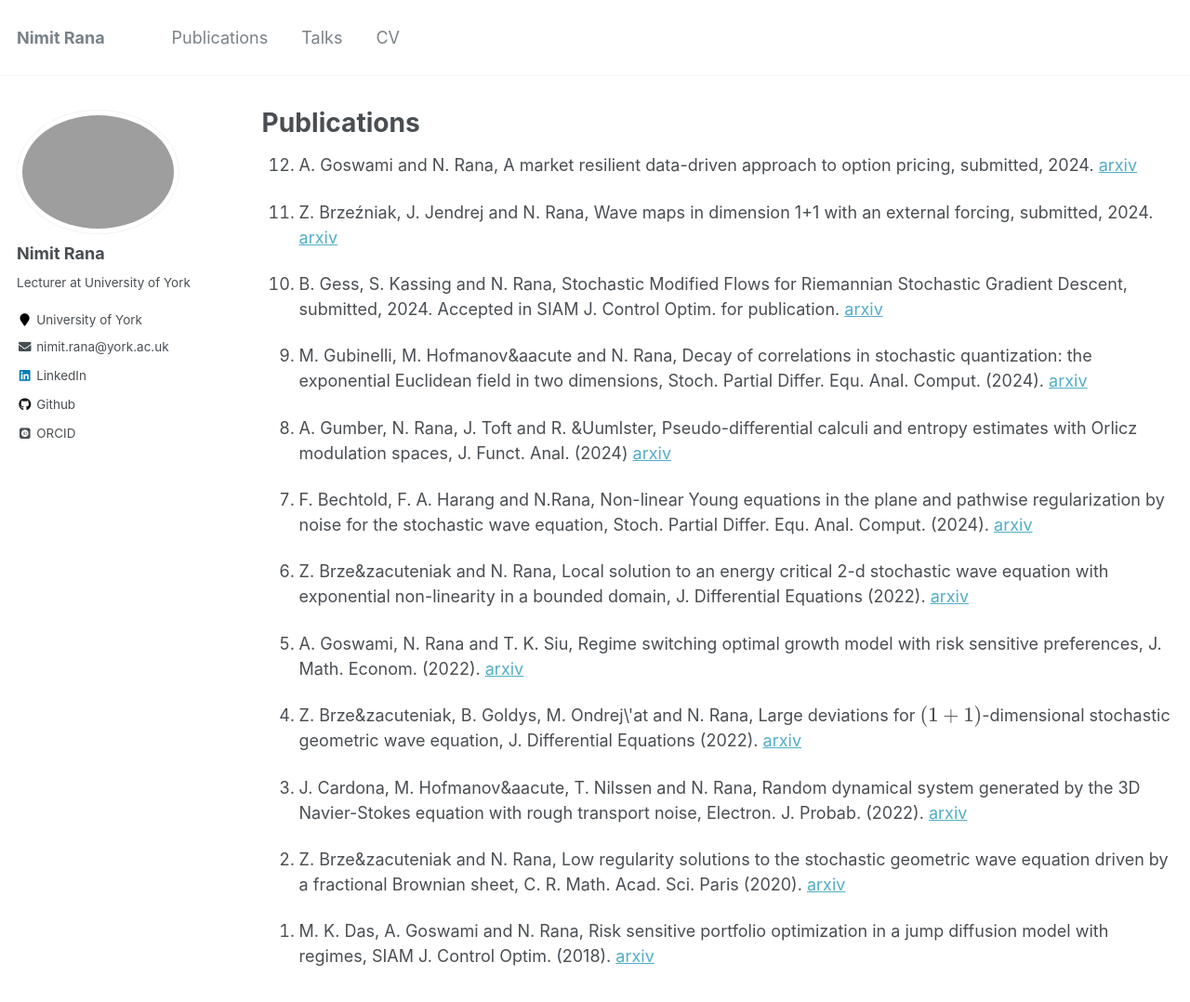
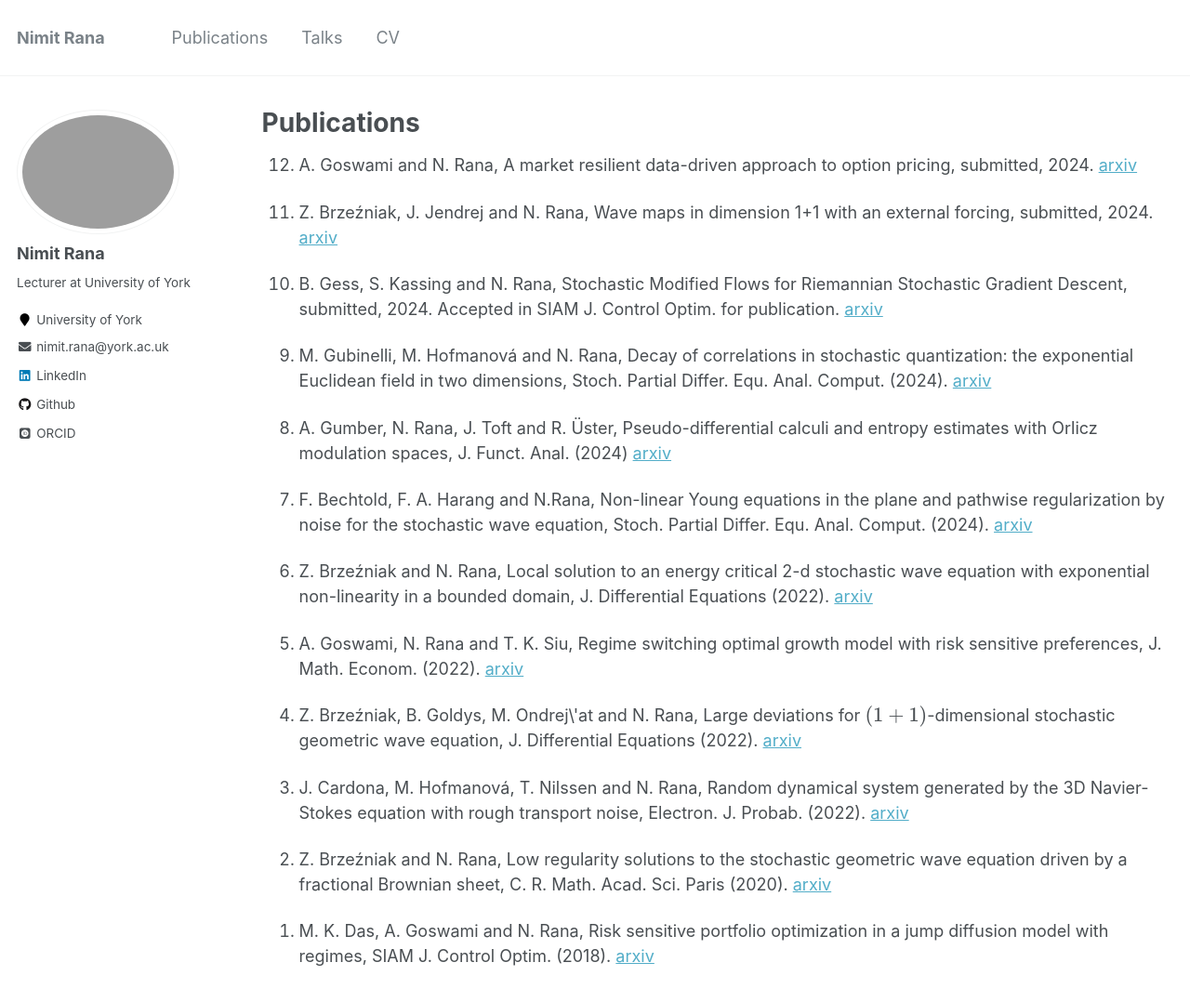
Before and after one commit to rananimit/rananimit.github.io, a Jekyll site: the page built from _pages/publications.md, in a window 1280 px wide and 1264 px high. Shown: the top 1078 px of the window at 93% size. Built offline with Jekyll 4.4.1, drawn with Linux system fonts in a browser that asks for light colours; some web fonts are replaced; formulas are drawn with MathJax 3.

Commit message:
Update publications.md

```diff
--- a/_pages/publications.md
+++ b/_pages/publications.md
@@ -21,12 +21,12 @@ author_profile: true
 <li><p>A. Goswami and N. Rana, A market resilient data-driven approach to option pricing, submitted, 2024. <a href="https://arxiv.org/abs/2409.08205">arxiv</a>
 <li><p>Z. Brzeźniak, J. Jendrej and N. Rana, Wave maps in dimension 1+1 with an external forcing, submitted, 2024. <a href="https://arxiv.org/abs/2404.09195">arxiv</a>
 <li><p>B. Gess, S. Kassing and N. Rana, Stochastic Modified Flows for Riemannian Stochastic Gradient Descent, submitted, 2024. Accepted in SIAM J. Control Optim. for publication. <a href="https://arxiv.org/abs/2402.03467">arxiv</a>
-<li><p>M. Gubinelli, M. Hofmanov&aacute and N. Rana, Decay of correlations in stochastic quantization: the exponential Euclidean field in two dimensions,  Stoch. Partial Differ. Equ. Anal. Comput. (2024). <a href="https://arxiv.org/abs/2305.12017">arxiv</a>
-<li><p>A. Gumber, N. Rana, J. Toft and R. &Uumlster, Pseudo-differential calculi and entropy estimates with Orlicz modulation spaces, J. Funct. Anal. (2024) <a href="https://arxiv.org/abs/2304.09558">arxiv</a>
+<li><p>M. Gubinelli, M. Hofmanová and N. Rana, Decay of correlations in stochastic quantization: the exponential Euclidean field in two dimensions,  Stoch. Partial Differ. Equ. Anal. Comput. (2024). <a href="https://arxiv.org/abs/2305.12017">arxiv</a>
+<li><p>A. Gumber, N. Rana, J. Toft and R. Üster, Pseudo-differential calculi and entropy estimates with Orlicz modulation spaces, J. Funct. Anal. (2024) <a href="https://arxiv.org/abs/2304.09558">arxiv</a>
 <li><p>F. Bechtold, F. A. Harang and N.Rana, Non-linear Young equations in the plane and pathwise regularization by noise for  the stochastic wave equation, Stoch. Partial Differ. Equ. Anal. Comput. (2024). <a href="https://arxiv.org/abs/2206.05360">arxiv</a>
-<li><p>Z. Brze&zacuteniak and N. Rana, Local solution to an energy critical 2-d stochastic wave equation with exponential non-linearity in a bounded domain, J. Differential Equations (2022). <a href="https://arxiv.org/abs/1901.08123">arxiv</a>
+<li><p>Z. Brzeźniak and N. Rana, Local solution to an energy critical 2-d stochastic wave equation with exponential non-linearity in a bounded domain, J. Differential Equations (2022). <a href="https://arxiv.org/abs/1901.08123">arxiv</a>
 <li><p>A. Goswami, N. Rana and T. K. Siu, Regime switching optimal growth model with risk sensitive preferences, J. Math. Econom. (2022). <a href="https://arxiv.org/abs/2110.15025">arxiv</a>
-<li><p>Z. Brze&zacuteniak, B. Goldys, M. Ondrej\'at and N. Rana, Large deviations for $(1+1)$-dimensional stochastic geometric wave equation, J. Differential Equations (2022). <a href="https://arxiv.org/abs/2006.07108">arxiv</a>
-<li><p>J. Cardona, M.  Hofmanov&aacute, T. Nilssen and N. Rana, Random dynamical system generated by the 3D Navier-Stokes equation with rough transport noise, Electron. J. Probab. (2022). <a href="https://arxiv.org/abs/2104.14312">arxiv</a>
-<li><p>Z. Brze&zacuteniak and N. Rana, Low regularity solutions to the stochastic geometric wave equation driven by a fractional Brownian sheet, C. R. Math. Acad. Sci. Paris (2020). <a href="https://arxiv.org/abs/2006.07740">arxiv</a>
+<li><p>Z. Brzeźniak, B. Goldys, M. Ondrej\'at and N. Rana, Large deviations for $(1+1)$-dimensional stochastic geometric wave equation, J. Differential Equations (2022). <a href="https://arxiv.org/abs/2006.07108">arxiv</a>
+<li><p>J. Cardona, M.  Hofmanová, T. Nilssen and N. Rana, Random dynamical system generated by the 3D Navier-Stokes equation with rough transport noise, Electron. J. Probab. (2022). <a href="https://arxiv.org/abs/2104.14312">arxiv</a>
+<li><p>Z. Brzeźniak and N. Rana, Low regularity solutions to the stochastic geometric wave equation driven by a fractional Brownian sheet, C. R. Math. Acad. Sci. Paris (2020). <a href="https://arxiv.org/abs/2006.07740">arxiv</a>
 <li><p>M. K. Das, A.  Goswami and N. Rana, Risk sensitive portfolio optimization in a jump diffusion model with regimes, SIAM J. Control Optim. (2018). <a href="https://arxiv.org/abs/1603.09149v6">arxiv</a>
```
